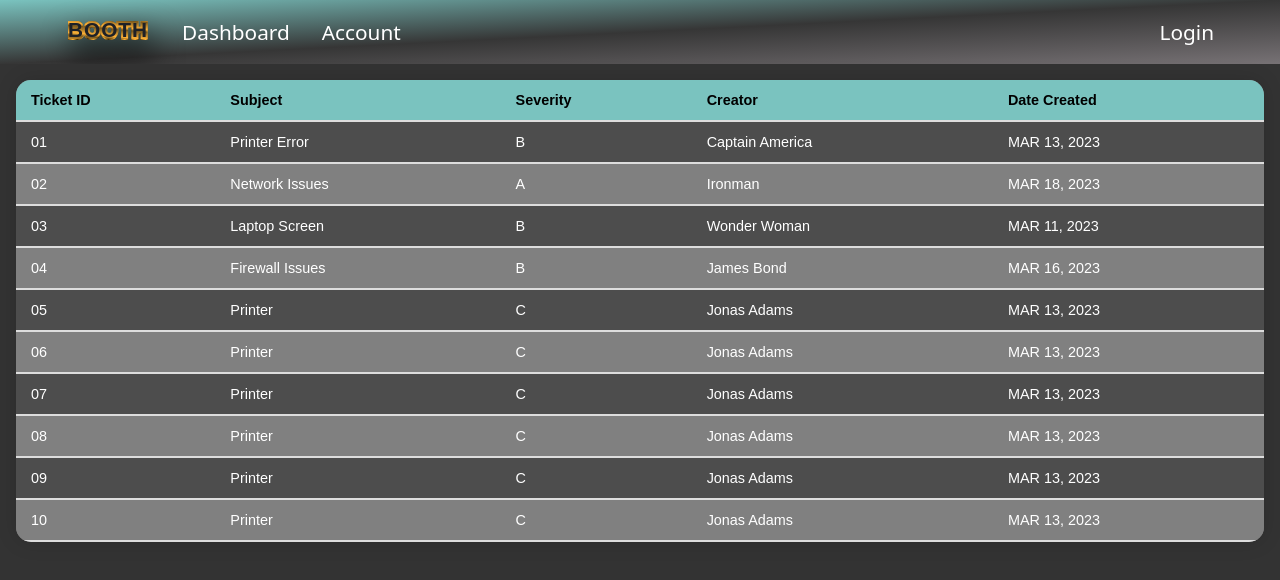
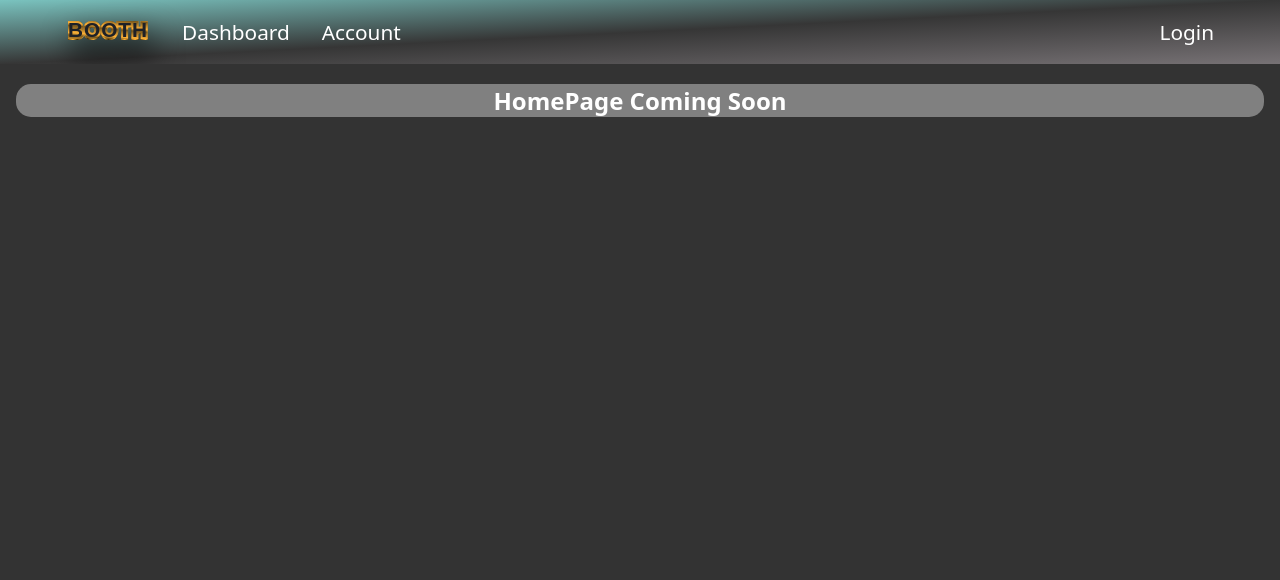
Before and after one commit to cj-ledet/cj-ledet.github.io, a plain HTML site: page Booth/index.html in a window 1280 px wide. Drawn offline with Linux system fonts and the light colour scheme.

Commit message:
New home page
Restructured home page and pathing

```diff
--- a/Booth/index.html
+++ b/Booth/index.html
@@ -17,54 +17,15 @@
                     <div class="logo-fg"> Booth </div>
                 </div>
             </li>
-            <li><a href="#home">Dashboard</a></li>
-            <li><a href="#Account">Account</a></li>
+            <li><a href="dashboard.html">Dashboard</a></li>
+            <li><a href="account.html">Account</a></li>
             <li style="float: right;"><a href="https://booth-auth.auth.us-west-1.amazoncognito.com/login?client_id=2l3ebv8g94a6m326i26agcoc5a&response_type=code&scope=email+openid+phone&redirect_uri=http%3A%2F%2Flocalhost%3A8000%2Findex.html">Login</a></li>
           </ul>
     </header>
 
     <section>
-        <div>
-            <table class="styled-table">
-                <thead>
-                    <tr>
-                        <th>Ticket ID</th> <th>Subject</th> <th>Severity</th> <th>Creator</th> <th>Date Created</th>
-                    </tr>
-                </thead>
-                <tbody>
-                    <tr href="#test">
-                        <td>01</td> <td>Printer Error</td> <td>B</td> <td>Captain America</td> <td>MAR 13, 2023</td>
-                    </tr>
-                    <tr>
-                        <td>02</td> <td>Network Issues</td> <td>A</td> <td>Ironman</td> <td>MAR 18, 2023</td>
-                    </tr>
-                    <tr>
-                        <td>03</td> <td>Laptop Screen</td> <td>B</td> <td>Wonder Woman</td> <td>MAR 11, 2023</td>
-                    </tr>
-                    <tr>
-                        <td>04</td> <td>Firewall Issues</td> <td>B</td> <td>James Bond</td> <td>MAR 16, 2023</td>
-                    </tr>
-                    <tr>
-                        <td>05</td> <td>Printer</td> <td>C</td> <td>Jonas Adams</td> <td>MAR 13, 2023</td>
-                    </tr>
-                    <tr>
-                        <td>06</td> <td>Printer</td> <td>C</td> <td>Jonas Adams</td> <td>MAR 13, 2023</td>
-                    </tr>
-                    <tr>
-                        <td>07</td> <td>Printer</td> <td>C</td> <td>Jonas Adams</td> <td>MAR 13, 2023</td>
-                    </tr>
-                    <tr>
-                        <td>08</td> <td>Printer</td> <td>C</td> <td>Jonas Adams</td> <td>MAR 13, 2023</td>
-                    </tr>
-                    <tr>
-                        <td>09</td> <td>Printer</td> <td>C</td> <td>Jonas Adams</td> <td>MAR 13, 2023</td>
-                    </tr>
-                    <tr>
-                        <td>10</td> <td>Printer</td> <td>C</td> <td>Jonas Adams</td> <td>MAR 13, 2023</td>
-                    </tr>
-                </tbody>
-            </table>
-        </div>
+        <!--HomePage View-->
+        <h1 style="text-align: center;">HomePage Coming Soon</h1>
     </section>
 
 </body>
```
